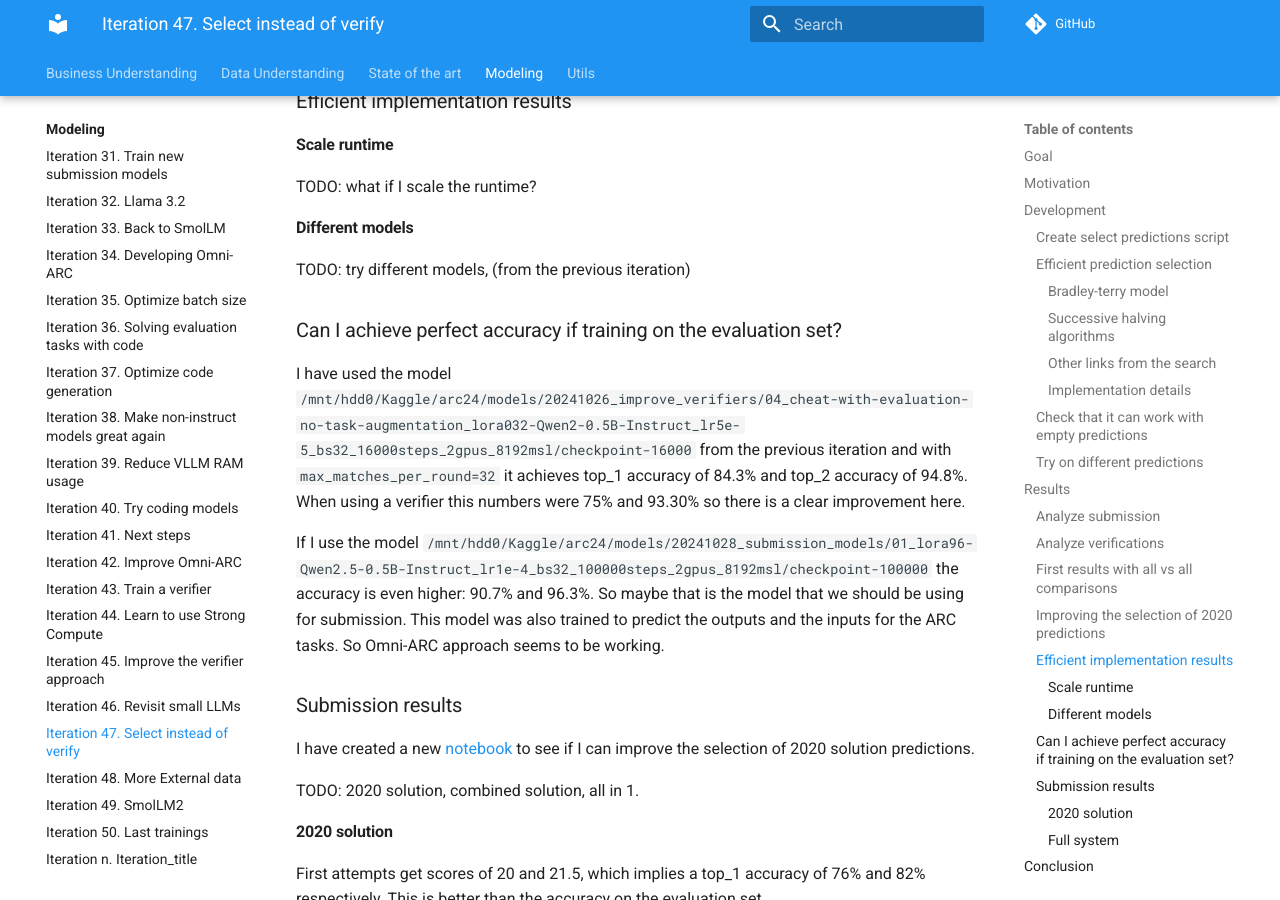
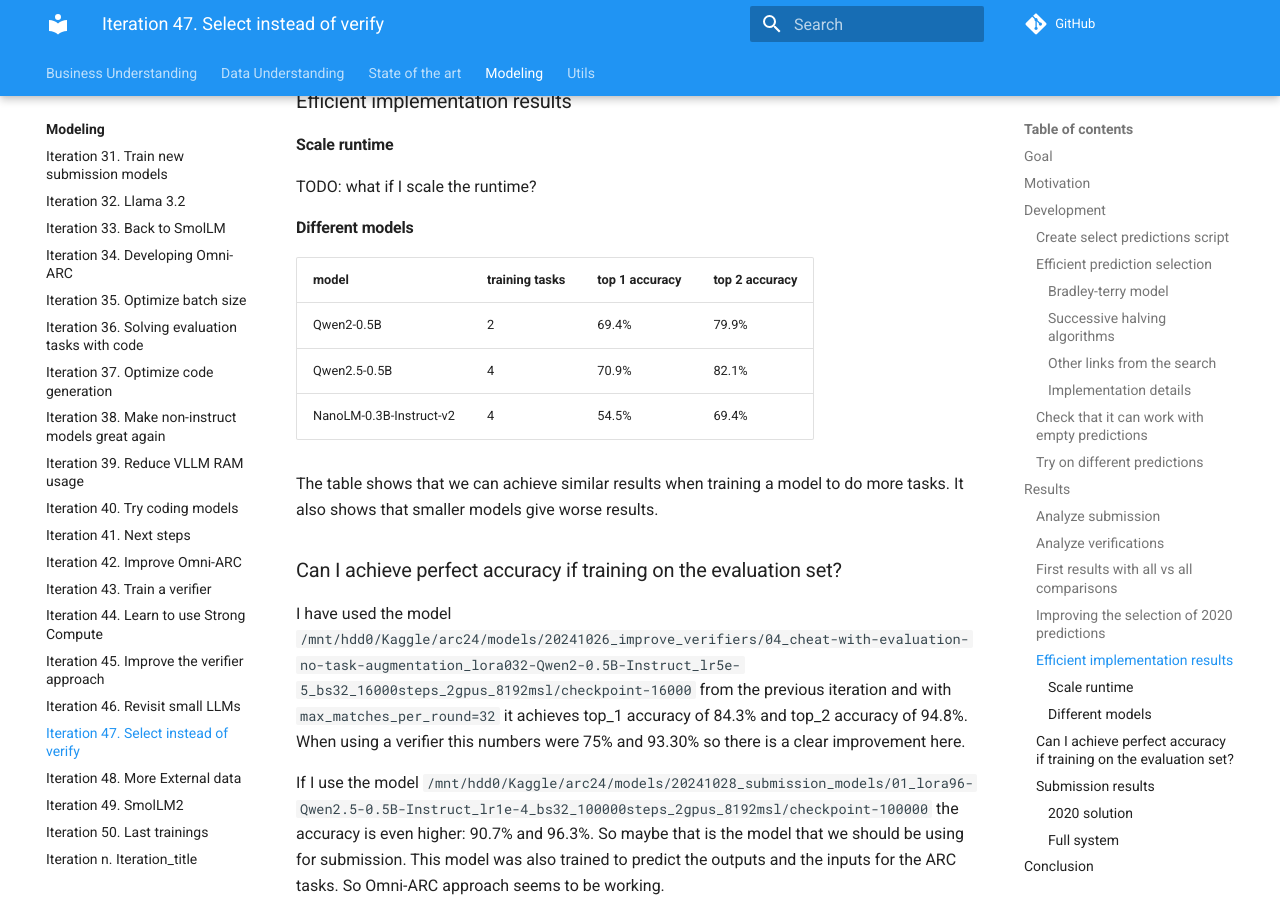
Before and after one commit to zhengjunyao-work/arc24, an MkDocs documentation site: the page built from docs/modeling/Iteration_47_select_instead_of_verify.md, in a window 1280 px wide and 900 px high, scrolled down 4533 px. Built offline with MkDocs 1.6.1 and Material for MkDocs 9.7.7, drawn with Linux system fonts in a browser that asks for light colours; comment, search, counter and statistics services are not loaded.

Commit message:
updated documentation

```diff
--- a/docs/modeling/Iteration_47_select_instead_of_verify.md
+++ b/docs/modeling/Iteration_47_select_instead_of_verify.md
@@ -178,7 +178,14 @@
 
 #### Different models
 
-TODO: try different models, (from the previous iteration)
+| model                   | training tasks | top 1 accuracy | top 2 accuracy |
+|-------------------------|----------------|----------------|----------------|
+| Qwen2-0.5B              | 2              | 69.4%          | 79.9%          |
+| Qwen2.5-0.5B            | 4              | 70.9%          | 82.1%          |
+| NanoLM-0.3B-Instruct-v2 | 4              | 54.5%          | 69.4%          |
+
+The table shows that we can achieve similar results when training a model to do more tasks. It also
+shows that smaller models give worse results.
 
 ### Can I achieve perfect accuracy if training on the evaluation set?
 
```
